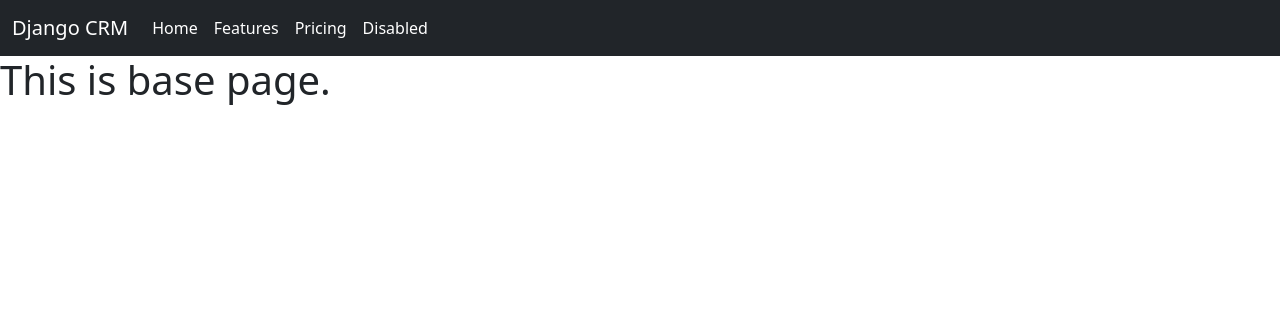
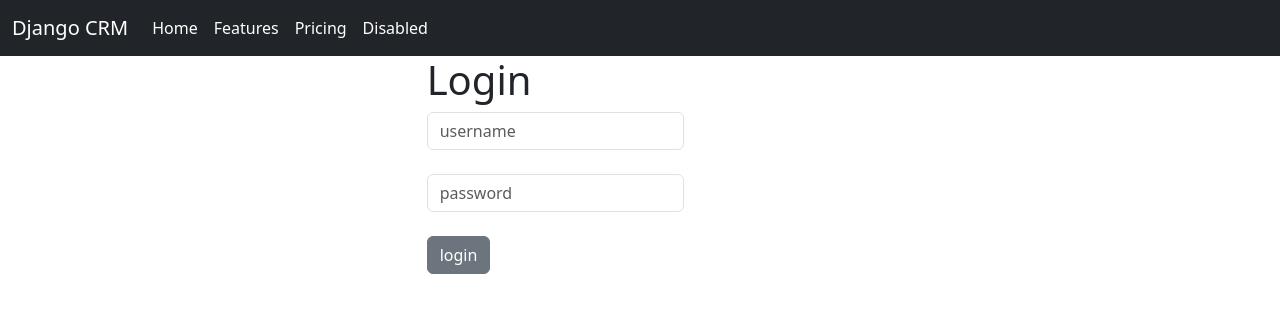
Before and after one commit to solaleh81/djangocrm, a Django app: page /mycrm/ in a window 1280 px wide. Shown: the top 316 px of the page. Run offline with Django 4.2, Linux system fonts and the light colour scheme.

Commit message:
adding username and password in put.

```diff
--- a/mycrm/TEMPLATES/home.html
+++ b/mycrm/TEMPLATES/home.html
@@ -1,5 +1,16 @@
 {% extends 'base.html' %}
 
 {% block content %}
-  <h1>This is base page.</h1>
-{% endblock %}
+<div class="col-4 offset-4">
+<h1>Login</h1>
+<form action="{% url 'home' %}" method="post">
+      {% csrf_token %}
+  <label>
+    <input type="text" class="form-control" name="username" placeholder="username" required><br>
+    <input type="text" class="form-control" name="password" placeholder="password" required><br>
+    <button type="submit" class="btn btn-secondary">login</button>
+  </label>
+</form>
+</div>
+
+{% endblock content %}
```
